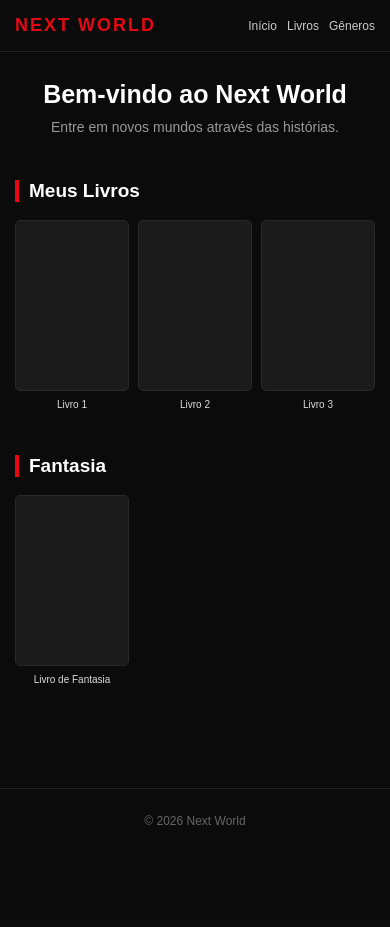
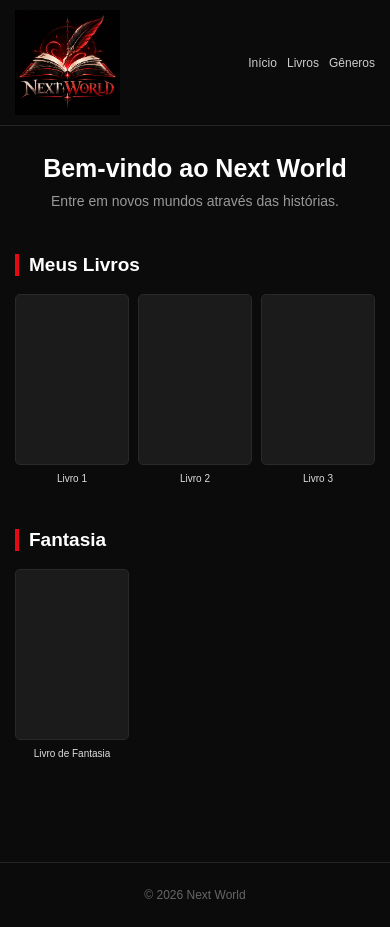
Before and after one commit to nextworldligthnovelbr/nextworldligthnovel, a plain HTML site: page index.html in a window 390 px wide. Before the commit the page ends 853 px from the top, so only its background shows below. Drawn offline with Linux system fonts and the light colour scheme.

Commit message:
Update index.html

```diff
--- a/index.html
+++ b/index.html
@@ -21,7 +21,7 @@
 
         header {
             width: 100%;
-            padding: 18px 20px;
+            padding: 12px 20px;
             border-bottom: 1px solid #242424;
             display: flex;
             align-items: center;
@@ -29,10 +29,14 @@
         }
 
         .logo {
-            color: #e50914;
-            font-size: 22px;
-            font-weight: bold;
-            letter-spacing: 2px;
+            display: flex;
+            align-items: center;
+        }
+
+        .logo img {
+            width: 150px;
+            height: auto;
+            display: block;
         }
 
         nav {
@@ -129,11 +133,11 @@
 
         @media (max-width: 700px) {
             header {
-                padding: 15px;
+                padding: 10px 15px;
             }
 
-            .logo {
-                font-size: 18px;
+            .logo img {
+                width: 115px;
             }
 
             nav {
@@ -163,6 +167,10 @@
         }
 
         @media (max-width: 420px) {
+            .logo img {
+                width: 105px;
+            }
+
             .books {
                 grid-template-columns: repeat(3, 1fr);
                 gap: 9px;
@@ -178,13 +186,17 @@
 <body>
 
     <header>
-        <div class="logo">NEXT WORLD</div>
+
+        <div class="logo">
+            <img src="next%20world.jpeg" alt="Next World">
+        </div>
 
         <nav>
             <a href="#">Início</a>
             <a href="#">Livros</a>
             <a href="#">Gêneros</a>
         </nav>
+
     </header>
 
     <main>
```
